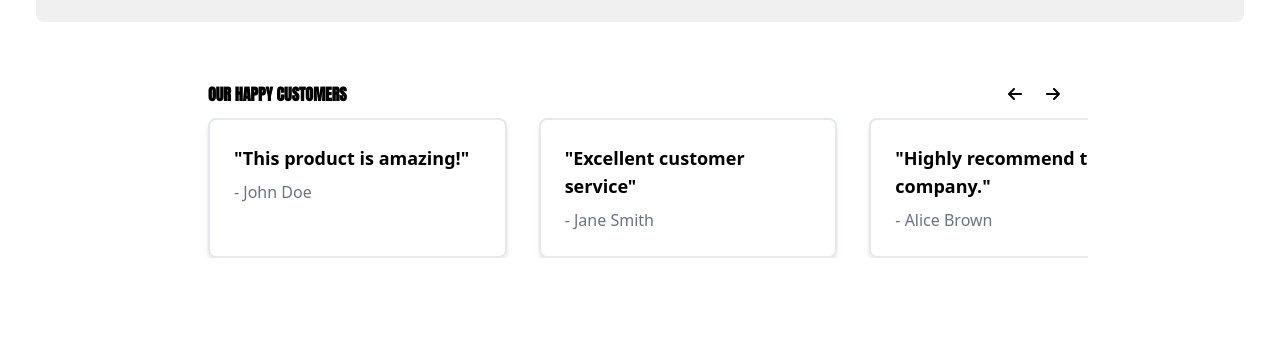
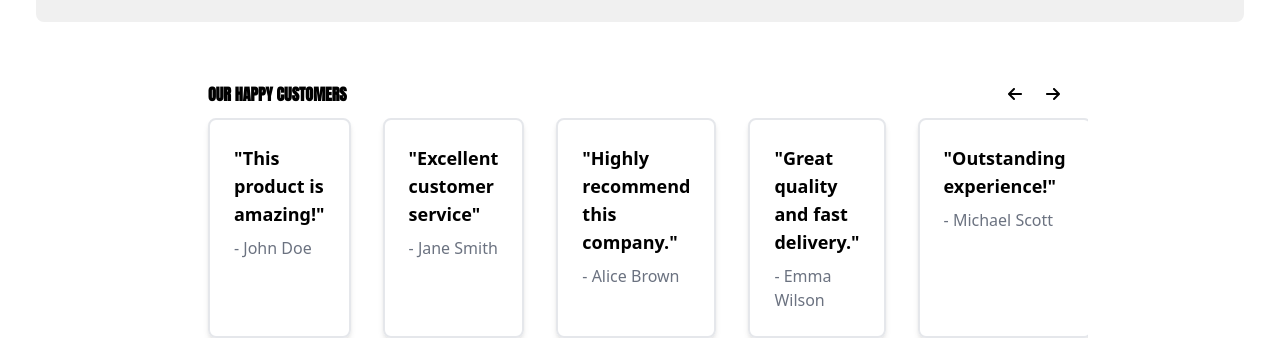
Before and after one commit to Tim2095/Kauppa, a React (Vite) app: page / in a window 1280 px wide. Shown: the part 3461-3799 px from the top of the page. Before the commit the page ends 3719 px from the top, so only its background shows below. Built offline with nearby package versions, Linux system fonts and the light colour scheme; no server answers.

Commit message:
customer review section reset

```diff
--- a/src/components/CustomerReview.jsx
+++ b/src/components/CustomerReview.jsx
@@ -20,13 +20,9 @@ const CustomerReview = () => {
       setItemsPerView(window.innerWidth >= 1024 ? 3 : 1);
     };
 
-    // Set initial value
     updateItemsPerView();
-
-    // Add resize listener
     window.addEventListener("resize", updateItemsPerView);
 
-    // Clean up listener on unmount
     return () => window.removeEventListener("resize", updateItemsPerView);
   }, []);
 
@@ -43,7 +39,7 @@ const CustomerReview = () => {
   };
 
   return (
-    <div className="w-full max-w-4xl mx-auto mt-12">
+    <div className="w-full max-w-4xl mx-auto mt-12 overflow-hidden">
       {/* Header */}
       <div className="flex justify-between items-center px-4">
         <div className="font-anton font-bold">
@@ -64,12 +60,14 @@ const CustomerReview = () => {
         <div
           id="carousel"
           className="flex transition-transform duration-500"
-          style={{ transform: `translateX(-${(100 / itemsPerView) * currentIndex}%)` }}
+          style={{
+            transform: `translateX(-${(100 / itemsPerView) * currentIndex}%)`,
+          }}
         >
           {reviews.map((review, index) => (
             <div
               key={index}
-              className="flex-shrink-0 p-6 rounded-lg shadow-md border-2 mx-4"
+              className="flex flex-col p-6 rounded-lg shadow-md border-2 mx-4"
               style={{ flexBasis: `${100 / itemsPerView}%` }}
             >
               <p className="text-lg font-semibold">{`"${review.text}"`}</p>
```
